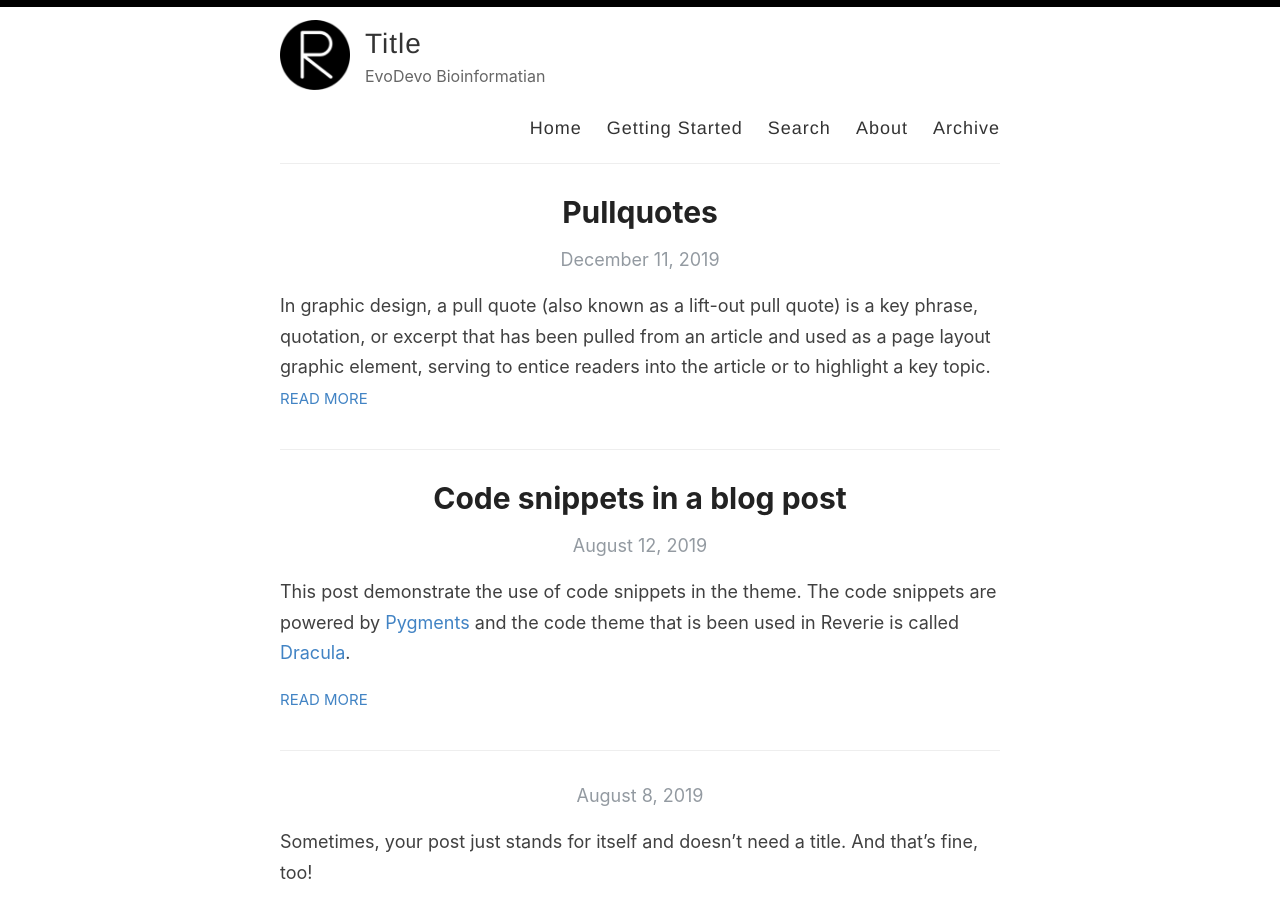
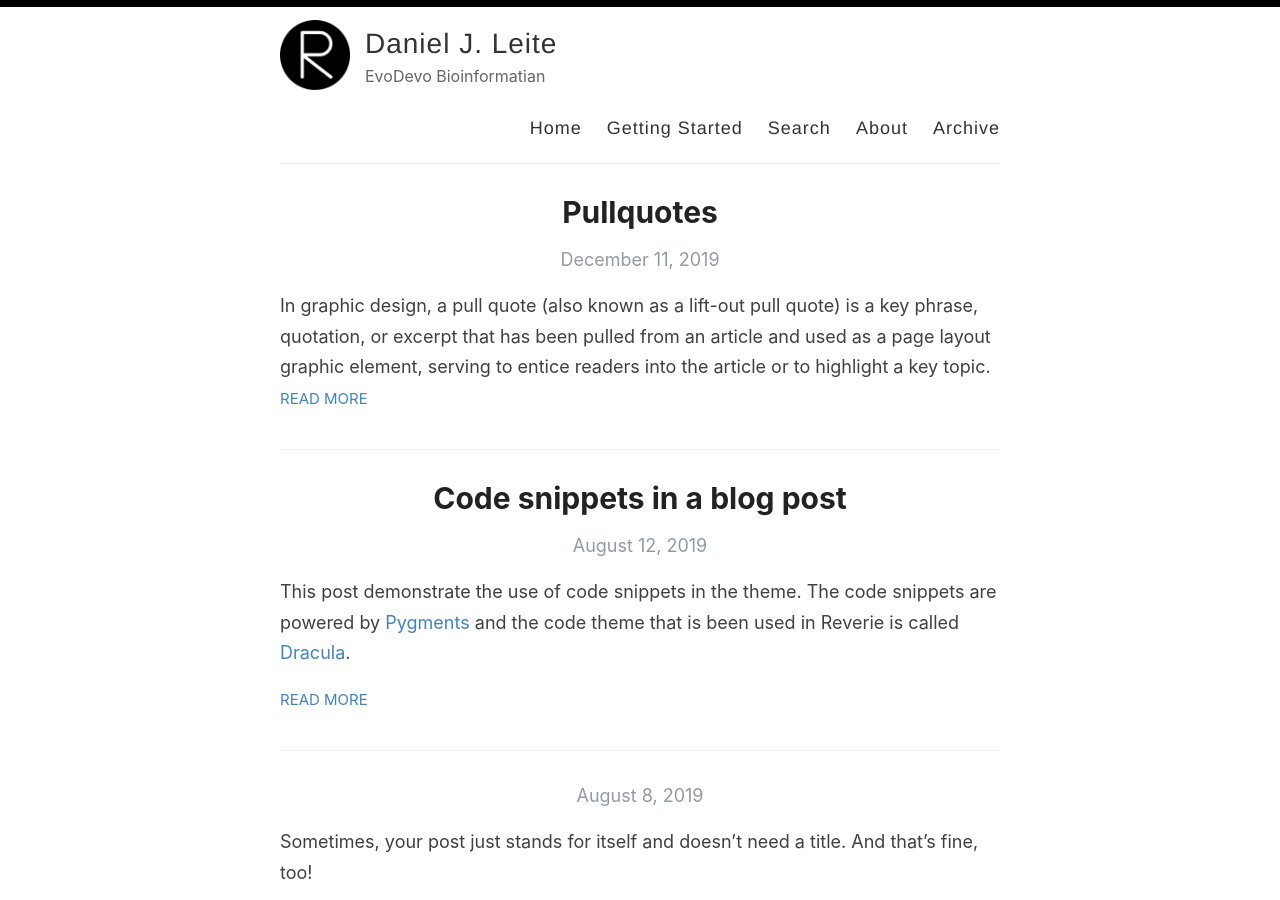
Before and after one commit to djleite/djleite.github.io, a Jekyll site: the page built from index.html, in a window 1280 px wide and 900 px high. Built offline with Jekyll 4.4.1, drawn with Linux system fonts in a browser that asks for light colours; the list of posts is cut into pages by our own code.

Commit message:
Update _config.yml

```diff
--- a/_config.yml
+++ b/_config.yml
@@ -3,7 +3,7 @@
 #
 
 # Name of your site (displayed in the header)
-name: Title
+name: Daniel J. Leite
 
 # Name of the author
 author: Daniel J. Leite
```
